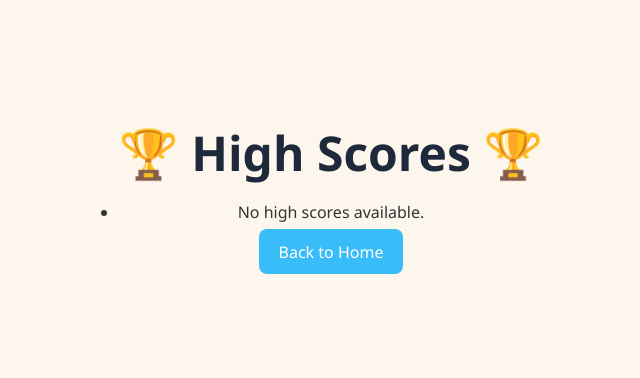
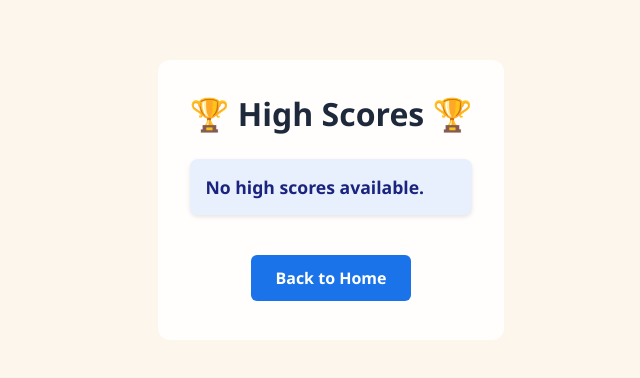
Before and after one commit to soumya15coder/trivia-game, a plain HTML site: page highscores.html in a window 1280 px wide. Shown: the part 200-578 px from the top of the page, without its empty margins (309-949 px from the left). Drawn offline with Linux system fonts and the light colour scheme.

Commit message:
Update highscores.html

```diff
--- a/highscores.html
+++ b/highscores.html
@@ -5,49 +5,101 @@
   <meta name="viewport" content="width=device-width, initial-scale=1.0"/>
   <title>High Scores</title>
   <link rel="stylesheet" href="styles.css" />
+  <style>
+    .container {
+      max-width: 600px;
+      margin: 3rem auto;
+      padding: 2rem;
+      border-radius: 12px;
+      background: rgba(255, 255, 255, 0.9);
+      text-align: center;
+    }
+
+    h1 {
+      font-size: 2rem;
+      margin-bottom: 1.5rem;
+    }
+
+    #highScoresList {
+      list-style-type: none;
+      padding: 0;
+    }
+
+    #highScoresList li {
+      background-color: #e8f0fe;
+      color: #1a237e;
+      margin: 0.5rem 0;
+      padding: 1rem;
+      border-radius: 8px;
+      font-weight: 600;
+      font-size: 1.1rem;
+      display: flex;
+      justify-content: space-between;
+      align-items: center;
+      box-shadow: 0 2px 4px rgba(0,0,0,0.1);
+    }
+
+    button {
+      margin-top: 2rem;
+      padding: 0.75rem 1.5rem;
+      font-size: 1rem;
+      font-weight: bold;
+      background-color: #1a73e8;
+      color: white;
+      border: none;
+      border-radius: 6px;
+      cursor: pointer;
+      transition: background-color 0.2s;
+    }
+
+    button:hover {
+      background-color: #0c56d0;
+    }
+  </style>
 </head>
 <body>
   <div class="container">
     <h1>🏆 High Scores 🏆</h1>
     <ul id="highScoresList"></ul>
-    <button onclick="goBack()">Back to Home</button>
+    <button onclick="goBack()">Back to Home</button> <!-- button to go back to main page -->
   </div>
 
   <script>
+    //oke adding the goBack function, it's gonna take us back to the main page (index.html)
     function goBack() {
-      window.location.href = "index.html"; // Go back to the home page
+      window.location.href = "index.html";  //back to home page
     }
 
+    // this is the function that displays the high scores! let's gooo
     function displayHighScores() {
-      const highScores = JSON.parse(localStorage.getItem('highScores')) || [];
-      const highScoresList = document.getElementById('highScoresList');
+      //get the high scores stored in local storage & parses it from a JSON string to an object/array
+      const highScores = JSON.parse(localStorage.getItem('highScores')) || [];  //or defaults to empty array if there are none
+      const highScoresList = document.getElementById('highScoresList'); //where we'll put the list of high scores
 
       if (highScores.length === 0) {
-        highScoresList.innerHTML = "<li>No high scores available.</li>";
+        highScoresList.innerHTML = "<li>No high scores available.</li>";  //if no scores in array, show this
       } else {
-        // Create an object to store the highest scores for each category/difficulty combination
-        const highestScores = {};
+        const highestScores = {};  //creates an empty object to store only the highest score for each category/difficulty combination
 
-        highScores.forEach(score => {
-          const key = `${score.category}-${score.difficulty}`;
-
-          // Only store the highest score for each category-difficulty combination
-          if (!highestScores[key] || highestScores[key].score < score.score) {
-            highestScores[key] = score;
+        highScores.forEach(score => {  //loop through the high scores to find the highest for each category/difficulty
+          const key = `${score.category}-${score.difficulty}`;  //key is a combo of category and difficulty
+          if (!highestScores[key] || highestScores[key].score < score.score) { //check if no entry yet or if we have a higher score or not
+            highestScores[key] = score;  //store/replace the highest score for this category/difficulty
           }
         });
 
-        // Now display the highest scores
+        //loop through the highestScores object to display them
         for (let key in highestScores) {
           const score = highestScores[key];
-          const li = document.createElement('li');
-          li.textContent = `${score.category} - ${score.difficulty} : ${score.score} (Time: ${score.time})`;
-          highScoresList.appendChild(li);
+          const li = document.createElement('li'); //creates a new <li> element to hold this score line
+          li.innerHTML = `<span>${score.category} - ${score.difficulty}</span><span>${score.score}</span>`; //this creates the list item
+          highScoresList.appendChild(li); //finally append the list <li> to the list on the page
         }
       }
     }
 
-    displayHighScores();
+
+    displayHighScores(); //ok now we are going to see our beautiful high scores!
   </script>
 </body>
 </html>
```
